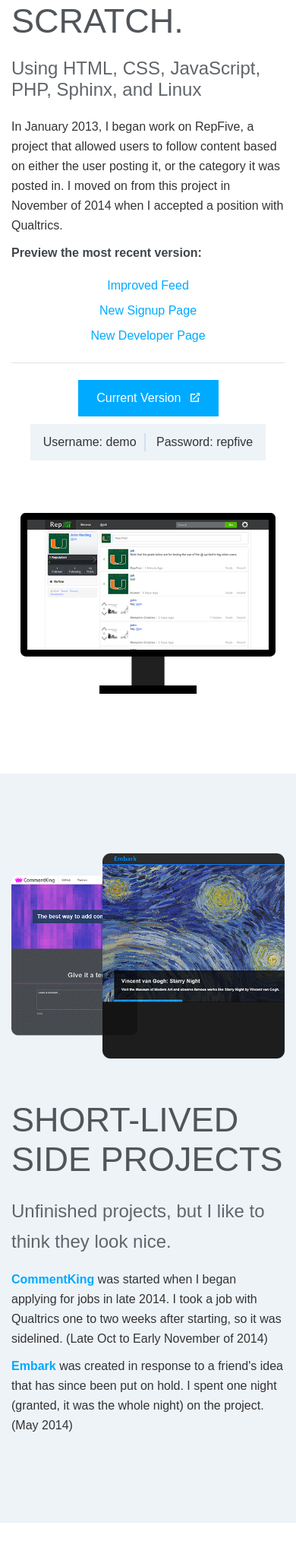
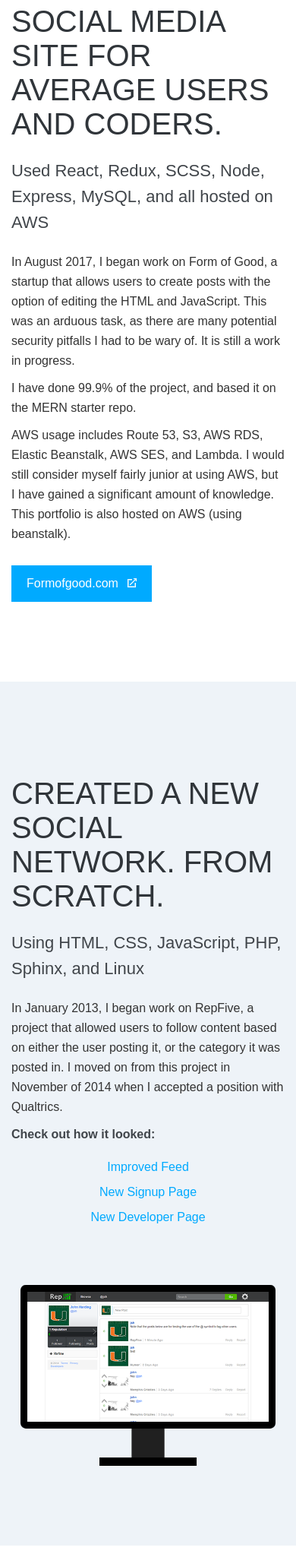
Before and after one commit to john-harding/portfolio, a PHP site: page / in a window 390 px wide. Shown: the part 871-2920 px from the top of the page at 76% size. Run offline with PHP 8.4, Linux system fonts and the light colour scheme; some libraries are stand-ins or nearby versions.

Commit message:
update portfolio with form of good

```diff
--- a/css/style.css
+++ b/css/style.css
@@ -228,7 +228,12 @@
 }
 @media only screen and (max-width: 1399px) {
   body.body-main .display-img {
-    margin-top: 55px !important;
+    margin-top: 40px !important;
+  }
+}
+@media only screen and (max-width: 1399px) {
+  body.body-main .display-img-2 {
+    margin-bottom: 40px !important;
   }
 }
 body.body-main .jh-section {
@@ -278,8 +283,6 @@
 body.body-main .jh-section#section-0 .container .p-new-repfive {
   margin: 0 0 22px;
   padding: 0 0 11px;
-  border: 1px #DAE2E9 solid;
-  border-width: 0 0 1px;
 }
 body.body-main .jh-section#section-0 .container .p-new-repfive span {
   display: inline-block;
@@ -488,15 +491,16 @@
 }
 body.body-main .jh-section h1 {
   margin-bottom: 22px;
-  color: #50555A;
-  font-size: 45px;
+  color: #30353A;
+  font-size: 40px;
   text-transform: uppercase;
 }
 body.body-main .jh-section h2 {
   margin: 15px 0 22px;
-  color: #60656A;
-  font-size: 24px;
+  color: #40454A;
+  font-size: 22px;
   font-weight: 100;
+  line-height: 34px;
 }
 body.body-main .jh-section p {
   line-height: 26px;
--- a/index.php
+++ b/index.php
@@ -14,6 +14,7 @@
 <!-- Font Awesome -->
 <link rel="stylesheet" href="//maxcdn.bootstrapcdn.com/font-awesome/4.3.0/css/font-awesome.min.css">
 <link rel="icon" href="images/icon_small.ico">
+
 <?php
  if($_SERVER['HTTP_HOST'] != 'localhost'):
 ?>
@@ -31,6 +32,7 @@
 <?php
  endif;
 ?>
+
  <!-- HTML5 Shim and Respond.js -->
   <!--[if lt IE 9]>
       <script src="https://oss.maxcdn.com/libs/html5shiv/3.7.0/html5shiv.js"></script>
@@ -60,7 +62,7 @@
 		<div class="row">
 			<div class="col-md-12">
 				<div class="outer-exp-display" id="outer-exp-display">
-					<h1>Hey, I'm John Harding.</h1><h2>I'm a front end developer.</h2>
+					<h1>Hey, I'm John Harding.</h1><h2>I'm a front end/full stack developer.</h2>
 					<a class="btn-blue btn-main" id="btn-main" href="#">View My Work</a>
 				</div>
 			</div>
@@ -68,7 +70,37 @@
 	</div>
 	<img class="stationary-image" src="http://i.imgur.com/OGW3jVf.jpg" />
 </section>
-<section class="jh-section section-extra-padding section-hidden" id="section-0">
+<section class="jh-section section-extra-padding section-hidden" id="section-fg">
+	<div class="container" id="section-fg-show">
+		<div class="row">
+			<div class="col-md-6">
+				<img class="display-img-2" src="images/screen_formofgood.png" alt="RepFive">
+			</div>
+			<div class="col-md-6">
+				<h1>Social media site for average users and coders.</h1>
+				<h2>Used React, Redux, SCSS, Node, Express, MySQL, and all hosted on AWS</h2>
+				<p>
+					In August 2017, I began work on <strong>Form of Good</strong>, a startup that allows users to create posts
+					with the option of editing the HTML and JavaScript.  This was an arduous task, as there are many
+					potential security pitfalls I had to be wary of.  It is still a work in progress.
+				</p>
+				<p>
+					I have done 99.9% of the project, and based it on the MERN starter repo.
+				</p>
+				<p>
+					AWS usage includes Route 53, S3, AWS RDS, Elastic Beanstalk, AWS SES, and Lambda.  I would still consider myself fairly
+					junior at using AWS, but I have gained a significant amount of knowledge.  This portfolio is also hosted on
+					AWS (using beanstalk).
+				</p>
+				<br />
+				<p class="no-margin">
+					<a class="btn-blue" href="https://www.formofgood.com" target="_blank"><strong>Formofgood.com <span class="link-external-blue external-white"></span></strong></a>
+				</p>
+			</div>
+		</div>
+	</div>
+</section>
+<section class="jh-section jh-section-grey section-extra-padding section-hidden" id="section-0">
 	<div class="container" id="section-0-show">
 		<div class="row">
 			<div class="col-md-6">
@@ -79,9 +111,10 @@
 					or the category it was posted in.  I moved on from this project in November of 2014 when I accepted a position with Qualtrics.
 				</p>
 				<p class="p-new-repfive">
-					<span>Preview the most recent version:</span><br />
+					<span>Check out how it looked:</span><br />
 					<a href="repfive_index.php"><strong>Improved Feed</strong></a><a href="signup.php"><strong>New Signup Page</strong></a><a href="developer.php"><strong>New Developer Page</strong></a>
 				</p>
+<!-- removed because site is no longer up for now
 				<p class="no-margin">
 					<a class="btn-blue" href="http://www.repfive.com/login.php" target="_blank"><strong>Current Version <span class="link-external-blue external-white"></span></strong></a>
 					<span class="r5-login-info">
@@ -89,6 +122,7 @@
 						<span>Password: <strong>repfive</strong></span>
 					</span>
 				</p>
+-->
 			</div>
 			<div class="col-md-6">
 				<img class="display-img" src="images/screen_repfive.png" alt="RepFive">
@@ -96,7 +130,7 @@
 		</div>
 	</div>
 </section>
-<section class="jh-section jh-section-grey jh-section-short section-extra-padding section-hidden" id="section-1">
+<section class="jh-section jh-section-short section-extra-padding section-hidden" id="section-1">
 	<div class="container" id="section-1-show">
 		<div class="row">
 			<div class="col-md-6">
@@ -117,7 +151,7 @@
 		</div>
 	</div>
 </section>
-<section class="jh-section section-extra-padding section-no-padding-bottom" id="section-2">
+<section class="jh-section jh-section-grey section-extra-padding section-no-padding-bottom" id="section-2">
 	<div class="container" id="section-2-show">
 		<div class="row">
 			<div class="col-md-6">
@@ -153,32 +187,38 @@
 			</div>
 		</div>
 		<div class="row portfolio-images">
-			<div class="col-sm-6 col-lg-4">
+			<div class="col-xs-12 col-sm-6 col-lg-4">
+				<a class="outer-portfolio-image" href="https://www.formofgood.com" target="_blank">
+					<span>Form of Good<span class="link-external-blue"></span></span>
+					<img src="images/highlight-screenshots/formofgood.png" alt="Form of Good">
+				</a>
+			</div>
+			<div class="col-xs-12 col-sm-6 col-lg-4">
 				<a class="outer-portfolio-image" href="repfive_index.php">
 					<span>RepFive</span>
 					<img src="images/highlight-screenshots/repfive.png" alt="Repfive Preview">
 				</a>
 			</div>
-			<div class="col-sm-6 col-lg-4">
+			<div class="col-xs-12 col-sm-6 col-lg-4">
 				<a class="outer-portfolio-image" href="https://www.qualtrics.com/financial-services" target="_blank">
-					<span>Qualtrics - Industry Pages</span>
+					<span>Qualtrics - Industry Pages<span class="link-external-blue"></span></span>
 					<img src="images/highlight-screenshots/qualtrics-industry.png" alt="Qualtrics - Industry Pages">
 				</a>
 			</div>
-			<div class="col-sm-6 col-lg-4">
+			<div class="col-xs-12 col-sm-6 col-lg-4">
 				<a class="outer-portfolio-image" href="https://support.qualtrics.com/" target="_blank">
-					<span>Qualtrics - Support Nav &amp; JS</span>
+					<span>Qualtrics - Support Nav &amp; JS<span class="link-external-blue"></span></span>
 					<img src="images/highlight-screenshots/qualtrics-support.png" alt="Qualtrics - Support Navigation Pane &amp; JavaScript (including Angular)">
 				</a>
 			</div>
-			<div class="col-sm-6 col-lg-4">
+			<div class="col-xs-12 col-sm-6 col-lg-4">
 				<a class="outer-portfolio-image" href="React/timer-multiple.php">
 					<span>React JS Timer App</span>
 					<img src="images/highlight-screenshots/react.png" alt="React JS Timer Application">
 				</a>
 			</div>
 			<div class="col-xs-12 col-sm-6 col-lg-4">
-				<a class="outer-portfolio-image" href="">
+				<a class="outer-portfolio-image" href="/">
 					<span>This Portfolio</span>
 					<img src="images/highlight-screenshots/new-portfolio.png" alt="Old Portfolio Preview">
 				</a>
--- a/js/scripts.js
+++ b/js/scripts.js
@@ -9,7 +9,7 @@
 	}
 	// array of all sections that will pop up and gain opacity on scroll by
 	// format : [section ID, is it currently visible?, marginTop to start at when popping up,should this pop up?,increase opacity amount for every iteration]
-	var sectionList = [["section-0",false,120,true,.02],["section-1",false,200,false,.015],["section-2",false,300,true,1]];
+	var sectionList = [["section-fg",false,120,true,.02],["section-0",false,120,true,.02],["section-1",false,200,false,.015],["section-2",false,300,true,1]];
 	var sectionEnabled = true;
 
 	var jshHighlightHt = document.getElementsByClassName("highlight-section")[0].offsetHeight; // get height of highlight section
--- a/less/style.less
+++ b/less/style.less
@@ -253,7 +253,13 @@
 
 	@media only screen and (max-width: 1399px) {
 		.display-img {
-			margin-top:55px !important;
+			margin-top:40px !important;
+		}
+	}
+
+	@media only screen and (max-width: 1399px) {
+		.display-img-2 {
+			margin-bottom:40px !important;
 		}
 	}
 
@@ -314,8 +320,6 @@
 				.p-new-repfive {
 					margin:0 0 22px;
 					padding:0 0 11px;
-					border:1px #DAE2E9 solid;
-					border-width:0 0 1px;
 					span {
 						display:inline-block;
 						margin-bottom:10px;
@@ -538,15 +542,16 @@
 		}
 		h1 {
 			margin-bottom:22px;
-			color:#50555A;
-			font-size:45px;
+			color:#30353A;
+			font-size:40px;
 			text-transform:uppercase;
 		}
 		h2 {
 			margin:15px 0 22px;
-			color:#60656A;
-			font-size:24px;
+			color:#40454A;
+			font-size:22px;
 			font-weight:100;
+			line-height:34px;
 		}
 		p {
 			line-height:26px;
@@ -599,6 +604,10 @@
 			@media screen and (max-width:550px)
 			{
 				height:540px;
+			}
+			@media screen and (max-width:440px)
+			{
+				height:480px;
 			}
 			.container {
 				height:100%;
@@ -657,7 +666,7 @@
 						{
 							top:15% !important;
 							> div.outer-exp-display {
-								top:0% !important;
+								top:19% !important;
 							}
 						}
 						> div.outer-exp-display {
@@ -682,7 +691,7 @@
 								color:#FFF;
 								font-size:45px;
 								font-weight:600;
-								line-height:60px;
+								line-height: 60px;
 								text-shadow:1px 1px #20252A;
 								text-transform:none;
 								//text-transform:uppercase;
@@ -692,40 +701,45 @@
 								@media screen and (max-width:670px)
 								{
 									font-size:40px;
+									line-height: 55px;
 								}
 								@media screen and (max-width:600px)
 								{
 									font-size:34px;
+									line-height: 48px;
 								}
 								@media screen and (max-width:530px)
 								{
 									font-size:26px;
+									line-height: 42px;
 								}
 								@media screen and (max-width:440px)
 								{
-									font-size:22px;
+									font-size:18px;
+									line-height: 30px;
 								}
 							}
 							h2 {
 								margin:0 0 35px;
-								font-size:42px;
+								font-size:34px;
 								font-weight:100;
 
 								@media screen and (max-width:670px)
 								{
-									font-size:36px;
+									font-size:30px;
 								}
 								@media screen and (max-width:600px)
 								{
-									font-size:30px;
+									font-size:25px;
 								}
 								@media screen and (max-width:530px)
 								{
-									font-size:22px;
+									font-size:20px;
 								}
 								@media screen and (max-width:440px)
 								{
-									font-size:20px;
+									font-size:16px;
+									line-height: 25px;
 								}
 							}
 							.btn-main {
```
Also changed, not shown: other parts of css/style.css (+19 -14 lines), John-Harding-Resume.html (+22 -14 lines), images/highlight-screenshots/formofgood.png (added), images/screen_formofgood.png (added), 3 other files.
